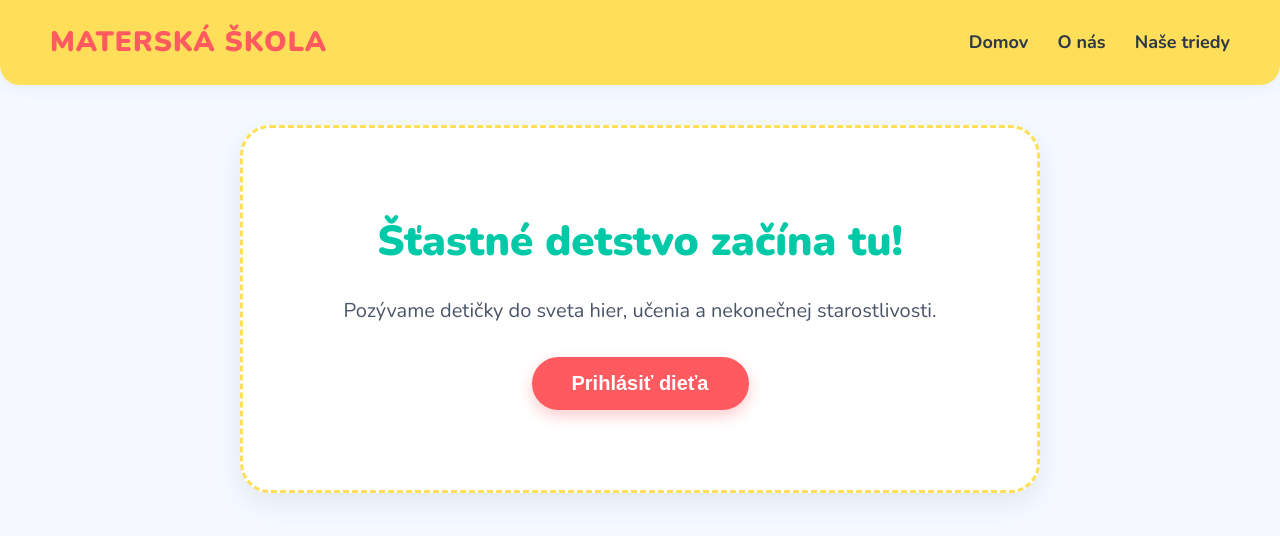
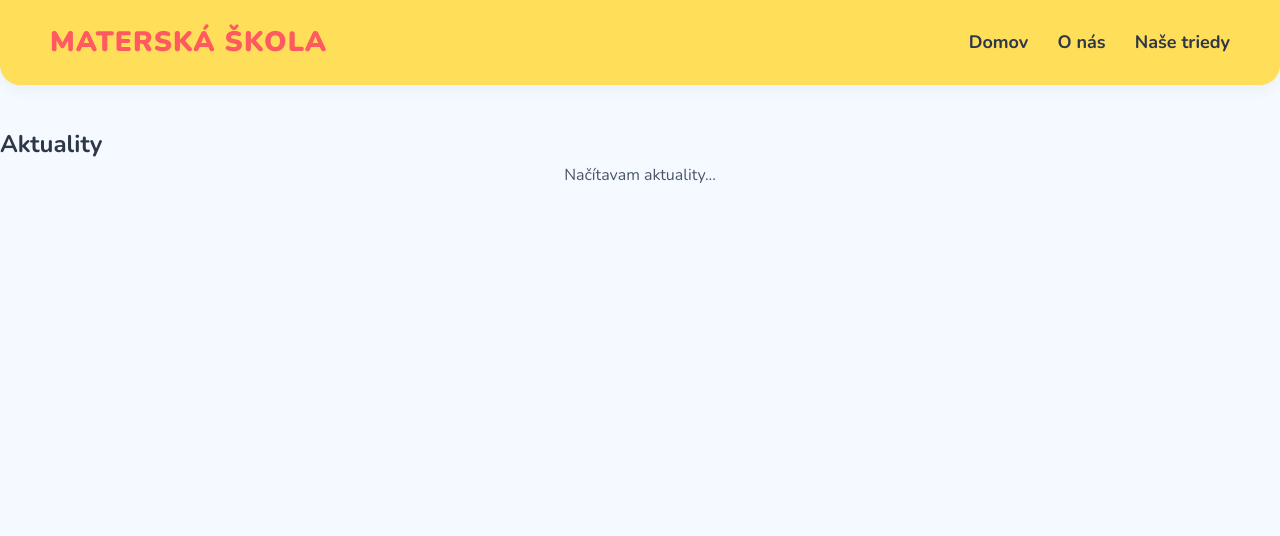
Before and after one commit to Leon1tex/skolkaslniecko, a plain HTML site: page index.html in a window 1280 px wide. Drawn offline with nearby package versions, Linux system fonts and the light colour scheme.

Commit message:
Update index.html

```diff
--- a/index.html
+++ b/index.html
@@ -24,10 +24,11 @@
     </header>
 
     <main>
-        <section class="hero">
-            <h1>Šťastné detstvo začína tu!</h1>
-            <p>Pozývame detičky do sveta hier, učenia a nekonečnej starostlivosti.</p>
-            <button id="enrollBtn">Prihlásiť dieťa</button>
+        <section class="news-feed">
+            <h2>Aktuality</h2>
+            <div id="news-container" class="news-container">
+                <p style="text-align: center; color: #4A5568;">Načítavam aktuality...</p>
+            </div>
         </section>
     </main>
 
```
